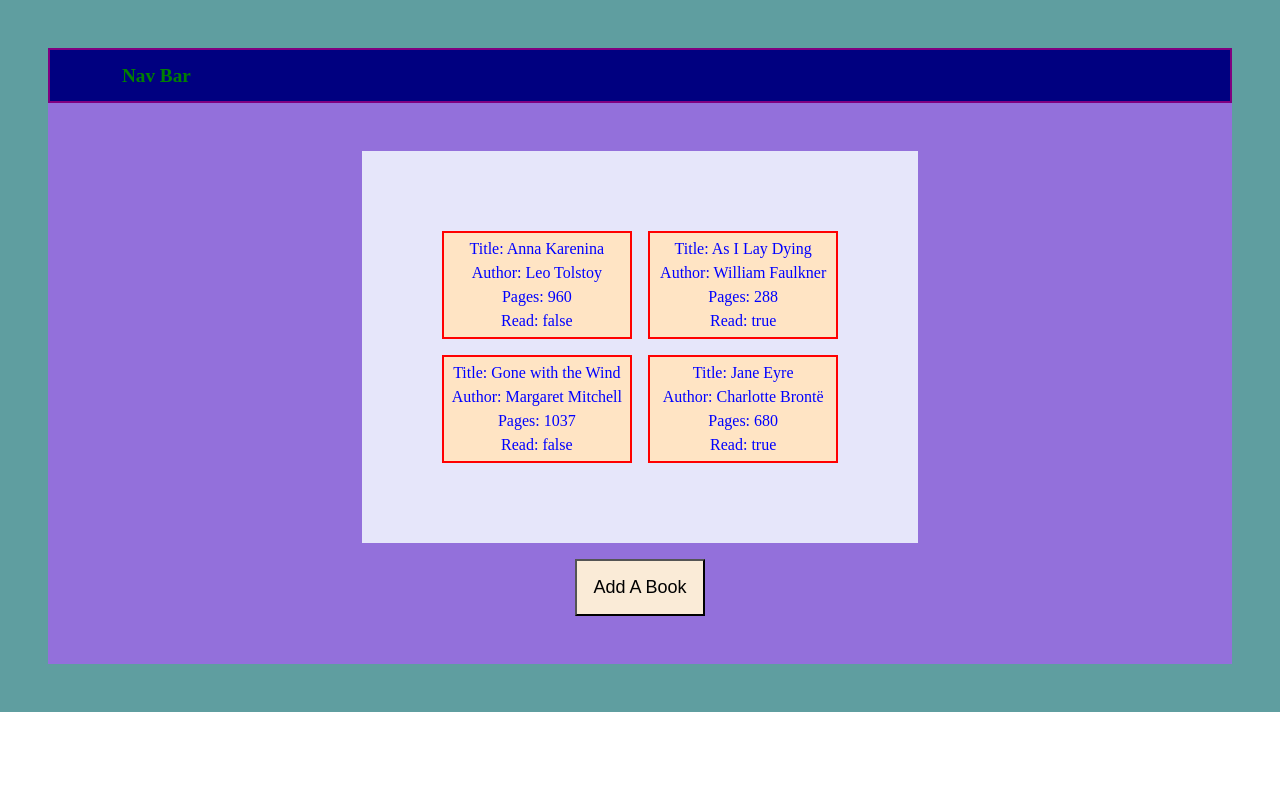
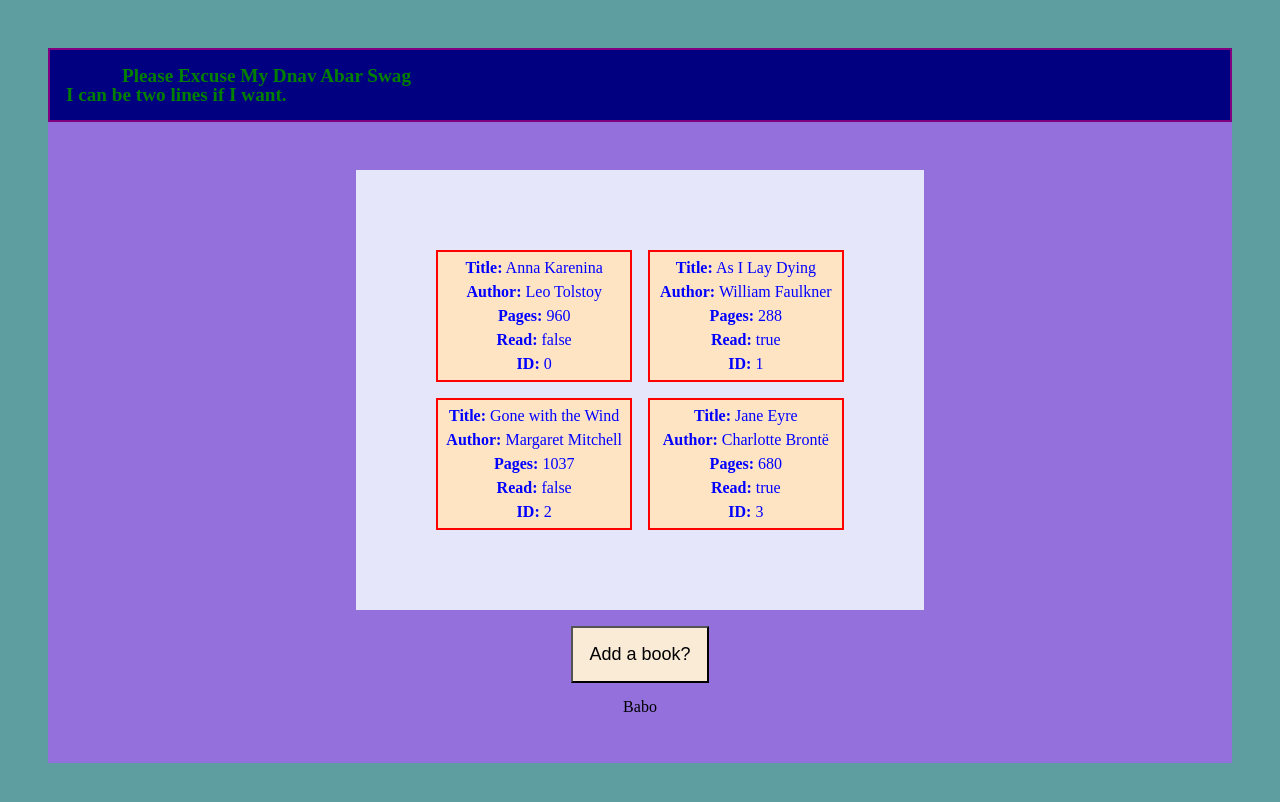
Before and after one commit to gibbonhug/library, a React (Create React App) app: page / in a window 1280 px wide. Shown: the top 802 px of the page. Built offline with nearby package versions, Linux system fonts and the light colour scheme.

Commit message:
Add default book data into library file, useState. More dummy files

```diff
--- a/src/Components/AddButton.tsx
+++ b/src/Components/AddButton.tsx
@@ -1,9 +1,10 @@
-import React from 'react'
+import React, { useState } from 'react';
 
 export default function AddButton() {
+  const [txt, setTxt]: any[] = useState('Add a book?');
 
   const handleClick = () => {
-    console.log('you clicked me');
+    setTxt(txt === 'Add a book?'? 'I don\'t do anything lol' : 'Add a book?');
   }
 
   return (
@@ -11,7 +12,7 @@ export default function AddButton() {
       onClick={handleClick}
       type='button'
       id='add-button'>
-      Add A Book
+      {txt}
     </button>
   )
 }
--- a/src/Components/App.tsx
+++ b/src/Components/App.tsx
@@ -3,7 +3,7 @@ import React from 'react';
 import Nav from './Nav';
 import Library from './Library';
 import AddButton from './AddButton';
-
+import Babo from './Babo'; // temp
 
 
 export default function App() {
@@ -13,6 +13,7 @@ export default function App() {
         <div id='meat'>
             <Library />
             <AddButton />
+            <Babo />
         </div>
     </div>
   )
--- /dev/null
+++ b/src/Components/Babo.tsx
@@ -0,0 +1,7 @@
+import React, { useState } from 'react';
+
+export default function Babo() {
+  return (
+    <div>Babo</div> // I Am A Dummy File
+  )
+}
--- a/src/Components/Book.tsx
+++ b/src/Components/Book.tsx
@@ -1,28 +1,31 @@
 import React from 'react';
 
 
-interface BookProps {
+export interface BookProps {
   title: string;
   author: string;
   pageCount: number;
   read: boolean;
+  id: number;
 }
 
 /**
- * A book
+ * A book entry
  * title: The title of the book
  * author: The author of the book
  * pageCount: The number of pages of the book
  * read: Whether the book has been read or not
+ * id: Number id of the book entry for... bookkeeping B)
  */
-export default function Book({title, author, pageCount, read}: BookProps ) {
+export default function Book({title, author, pageCount, read, id}: BookProps ) {
   return (
     <div className='book'>
       <ul>
-        <li>Title: {title}</li>
-        <li>Author: {author}</li>
-        <li>Pages: {pageCount}</li>
-        <li>Read: {read.toString()}</li>
+        <li><span>Title:</span> {title}</li>
+        <li><span>Author:</span> {author}</li>
+        <li><span>Pages:</span> {pageCount}</li>
+        <li><span>Read:</span> {read.toString()}</li>
+        <li><span>ID:</span> {id}</li>
       </ul>
     </div>
   )
--- a/src/Components/Library.tsx
+++ b/src/Components/Library.tsx
@@ -1,15 +1,31 @@
-import React from 'react';
+import React, { useState } from 'react';
 
-import Book from './Book';
+import Book, { BookProps } from './Book';
 
 
 export default function Library() {
+  const [bookList, setBookList]: any[] = useState([
+    // initial books
+    { title: 'Anna Karenina', author: 'Leo Tolstoy', pageCount: 960, read: false, id: 0 },
+    { title: 'As I Lay Dying', author: 'William Faulkner', pageCount: 288, read: true, id: 1 },
+    { title: 'Gone with the Wind', author: 'Margaret Mitchell', pageCount: 1037, read: false, id: 2 },
+    { title: 'Jane Eyre', author: 'Charlotte Brontë', pageCount: 680, read: true, id: 3 }
+  ]);
+
+
   return (
     <div id='library'>
-        <Book title='Anna Karenina' author='Leo Tolstoy' pageCount={960} read={false} />
-        <Book title='As I Lay Dying' author='William Faulkner' pageCount={288} read={true} />
-        <Book title='Gone with the Wind' author='Margaret Mitchell' pageCount={1037} read={false} />
-        <Book title='Jane Eyre' author='Charlotte Brontë' pageCount={680} read={true} />
+      {bookList.map((thisBook: BookProps) => // put all the default books on the page
+        <Book
+          // there has to be a shorter way. i know i saw it somewhere and forgot where.
+
+          title={thisBook.title}
+          author={thisBook.author}
+          pageCount={thisBook.pageCount}
+          read={thisBook.read}
+          id={thisBook.id}
+        />
+      )}
     </div>
   )
 }
--- a/src/Components/Nav.tsx
+++ b/src/Components/Nav.tsx
@@ -1,7 +1,12 @@
 import React from 'react';
+
 
 export default function Nav() {
   return (
-    <div id='nav'>Nav Bar</div>
+    <div id='nav'>
+      Please Excuse My Dnav Abar Swag
+      <br />
+      I can be two lines if I want.
+    </div>
   )
 }
--- a/src/css/main.css
+++ b/src/css/main.css
@@ -1 +1 @@
-html,body,div,span,applet,object,iframe,h1,h2,h3,h4,h5,h6,p,blockquote,pre,a,abbr,acronym,address,big,cite,code,del,dfn,em,img,ins,kbd,q,s,samp,small,strike,strong,sub,sup,tt,var,b,u,i,center,dl,dt,dd,ol,ul,li,fieldset,form,label,legend,table,caption,tbody,tfoot,thead,tr,th,td,article,aside,canvas,details,embed,figure,figcaption,footer,header,hgroup,menu,nav,output,ruby,section,summary,time,mark,audio,video{margin:0;padding:0;border:0;font-size:100%;font:inherit;vertical-align:baseline}article,aside,details,figcaption,figure,footer,header,hgroup,menu,nav,section{display:block}body{line-height:1}ol,ul{list-style:none}blockquote,q{quotes:none}blockquote:before,blockquote:after,q:before,q:after{content:"";content:none}table{border-collapse:collapse;border-spacing:0}#add-button{padding:1rem;background-color:#faebd7;font-size:large}.book{border:2px solid red;background:bisque;text-align:center}.book ul{color:blue}.book ul li{margin:.5rem}#library{background-color:#e6e6fa;padding:5rem;display:grid;gap:1rem;grid-template-columns:1fr 1fr}#nav{border:2px solid purple;color:green;background-color:navy;font-size:larger;font-weight:900;text-indent:3.5rem;padding:1rem}#container{padding:3rem;background-color:#5f9ea0}#meat{padding:3rem;background-color:#9370db;display:flex;flex-direction:column;align-items:center;justify-content:center;gap:1rem}
+html,body,div,span,applet,object,iframe,h1,h2,h3,h4,h5,h6,p,blockquote,pre,a,abbr,acronym,address,big,cite,code,del,dfn,em,img,ins,kbd,q,s,samp,small,strike,strong,sub,sup,tt,var,b,u,i,center,dl,dt,dd,ol,ul,li,fieldset,form,label,legend,table,caption,tbody,tfoot,thead,tr,th,td,article,aside,canvas,details,embed,figure,figcaption,footer,header,hgroup,menu,nav,output,ruby,section,summary,time,mark,audio,video{margin:0;padding:0;border:0;font-size:100%;font:inherit;vertical-align:baseline}article,aside,details,figcaption,figure,footer,header,hgroup,menu,nav,section{display:block}body{line-height:1}ol,ul{list-style:none}blockquote,q{quotes:none}blockquote:before,blockquote:after,q:before,q:after{content:"";content:none}table{border-collapse:collapse;border-spacing:0}#add-button{padding:1rem;background-color:#faebd7;font-size:large}.book{border:2px solid red;background:bisque;text-align:center}.book ul{color:blue}.book ul li{margin:.5rem}.book ul li span{font-weight:900}#library{background-color:#e6e6fa;padding:5rem;display:grid;gap:1rem;grid-template-columns:1fr 1fr}#nav{border:2px solid purple;color:green;background-color:navy;font-size:larger;font-weight:900;text-indent:3.5rem;padding:1rem}#container{padding:3rem;background-color:#5f9ea0}#meat{padding:3rem;background-color:#9370db;display:flex;flex-direction:column;align-items:center;justify-content:center;gap:1rem}
--- a/src/scss/components/_book.scss
+++ b/src/scss/components/_book.scss
@@ -6,6 +6,9 @@
         color: blue;
         li {
             margin: .5rem;
+            span {
+                font-weight: 900;
+            }
         }
     }
 }
```
